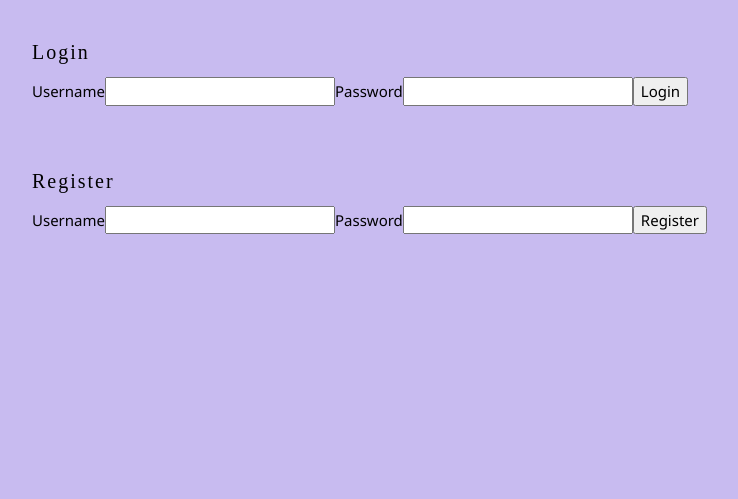
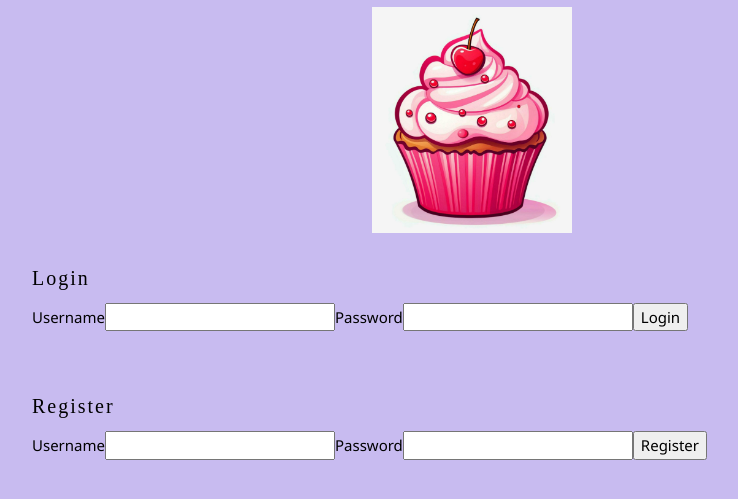
Before and after one commit to 2404-Geico-Dotnet-Ryan/Group_3_Project_2, a plain HTML site: page FoodFrontEnd/index.html in a window 1280 px wide. Shown: the part 67-566 px from the top of the page, without its empty margins (168-906 px from the left). Drawn offline with nearby package versions, Linux system fonts and the light colour scheme.

Commit message:
Commited Change for Index.html and image

```diff
--- a/FoodFrontEnd/index.html
+++ b/FoodFrontEnd/index.html
@@ -13,20 +13,19 @@
 <body>
     <header style="text-align: center;">
         <h1>Welcome to the BakeShop</h1>
+        <img src="images/cupcake.png" alt="cupcake" style="width:100%;max-width:200px"></img>
     </header>
 
     <div id="login-user-container" style="padding-top: 20px; margin-left: 200px;"></div>
 
-    <!-- <div id="user-authorization-container"></div> -->
-
-    <!-- <div id="home-page-container" style="padding-top: 50px; margin-left: 200px;"> </div> -->
     <div id="new-user-container" style="padding-top: 50px; margin-left: 200px;"> </div>
 
     <!-- Container for Logout Button -->
     <div id="logout-container"></div>
 
 
-    <div id="home-page-container">
+    <div id="home-page-container" style="padding-top: 50px; margin-left: 50px;">
+
 
         <div id="user-profile-container">
 
```
Also changed, not shown: FoodFrontEnd/images/cupcake.png (added).
